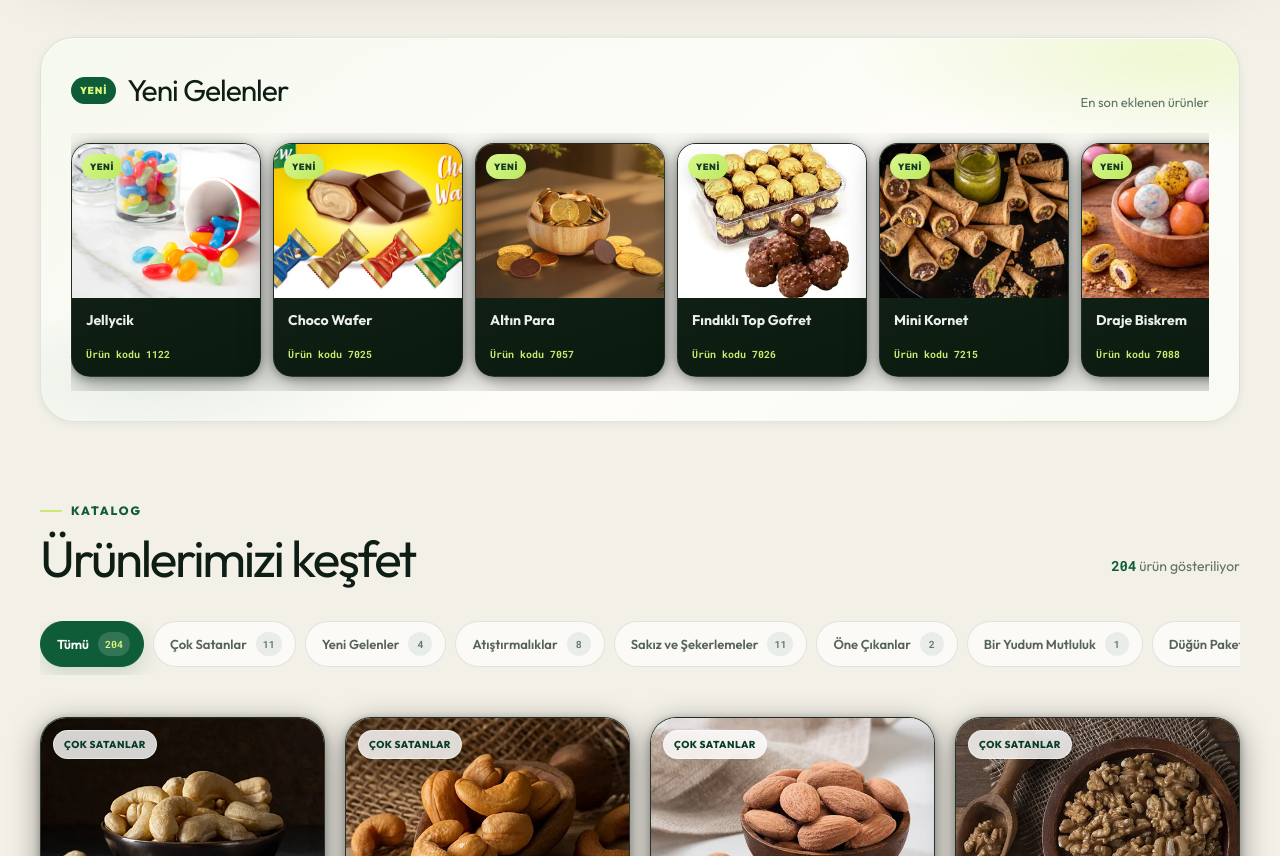
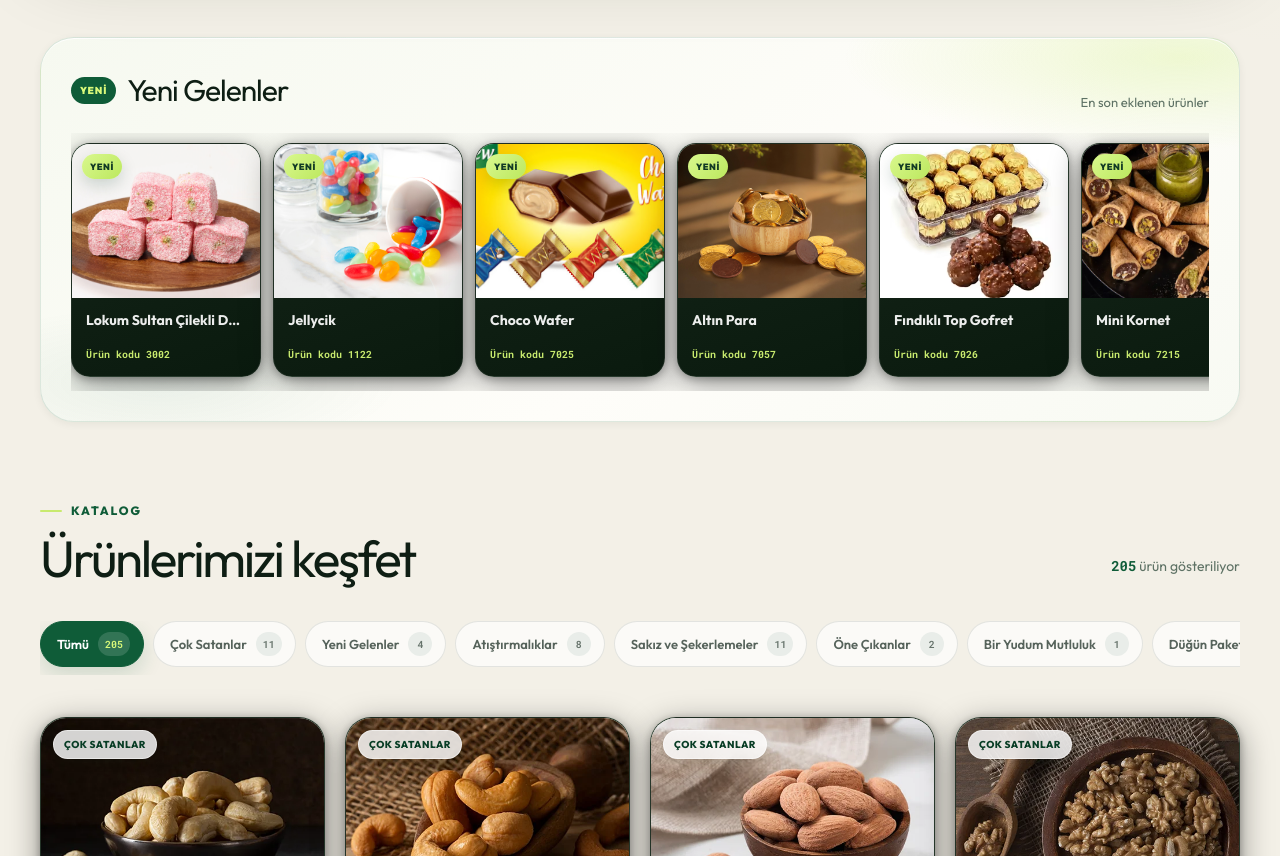
Before and after one commit to yunusmertofficial/makbul_magaza, a Next.js app in the folder makbul_web/: page / in a window 1280 px wide. Shown: the part 840-1696 px from the top of the page. Built offline with nearby package versions, Linux system fonts and the light colour scheme.

Commit message:
Sultan cilekli duble lokum eklendi

```diff
--- a/makbul_web/src/components/catalog.tsx
+++ b/makbul_web/src/components/catalog.tsx
@@ -25,6 +25,7 @@ const NEW_PRODUCT_IDS = new Set([
   "223", "224", "225", "226", "227", "228", "229", "230",
   "231", "232", "233", "234",
   "235",
+  "236",
 ]);
 
 function isNewProduct(product: Product) {
--- a/makbul_web/src/data/products.json
+++ b/makbul_web/src/data/products.json
@@ -1426,5 +1426,12 @@
     "name": "Jellycik",
     "category": "Sakız ve Şekerlemeler",
     "imageUrl": "/products/big-jellycik-kg284.jpg"
+  },
+  {
+    "id": "236",
+    "code": "3002",
+    "name": "Lokum Sultan Çilekli Duble",
+    "category": "Lokum",
+    "imageUrl": "/products/toz-fistikli-cilekli-sultan-lokumu.webp"
   }
 ]
```
Also changed, not shown: makbul_web/public/products/toz-fistikli-cilekli-sultan-lokumu.webp (added), 1 other file (tests, documents, lock files or other folders).
